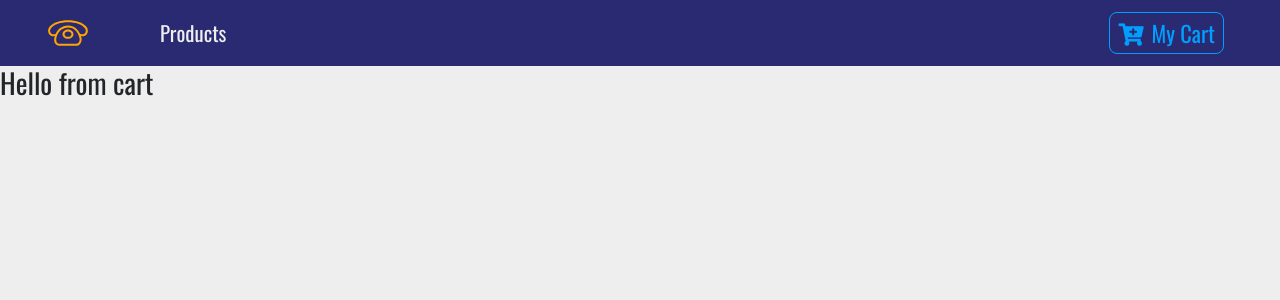
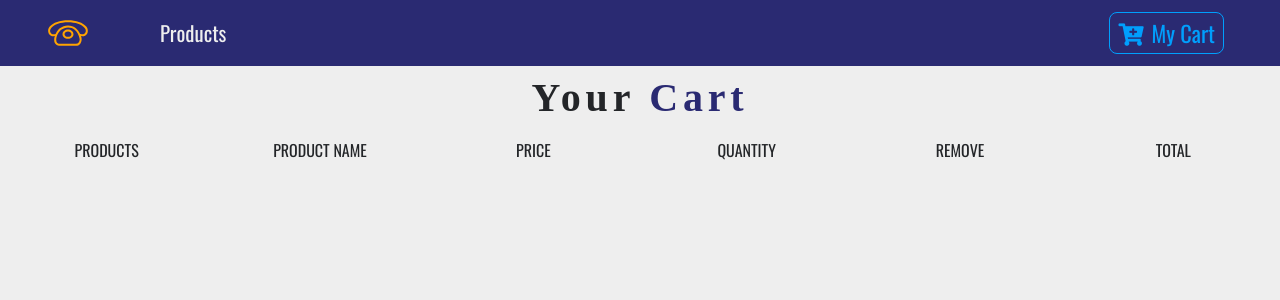
Before and after one commit to RXstoinkboy/fcc-react-store-training, a React (Create React App) app: page /cart in a window 1280 px wide. Shown: the top 300 px of the page. Built offline with nearby package versions, Linux system fonts and the light colour scheme.

Commit message:
started working on cart

```diff
--- a/src/App.js
+++ b/src/App.js
@@ -5,7 +5,7 @@ import Navbar from './components/Navbar';
 import ProductList from './components/ProductList';
 import Defaults from './components/Defaults';
 import Details from './components/Details';
-import Cart from './components/Cart';
+import Cart from './components/Cart/';
 import Modal from './components/Modal'
 
 
--- a/src/Context.js
+++ b/src/Context.js
@@ -18,11 +18,35 @@ class Context extends Component {
             // probably could also use _lodash for that
             products: [],
             detailProduct: detailProduct,
-            cart: [],
+            cart: storeProducts, // normalnie []
             modalProduct: detailProduct,
             modalOpen: false,
+            cartSubTotal: 0,
+            cartTax: 0,
+            cartTotal: 0,
         }
     }
+
+    // cart methods
+    increment =id=>{
+        console.log(`this is incremenent`)
+    }
+
+    decrement =id=>{
+        console.log(`this is decremenent`)
+    }
+
+    removeItem =id=>{
+        console.log(`item removed`)
+    }
+
+    clearCart =id=>{
+        console.log(`cart was cleared`)
+    }
+
+    // cart methods end
+
+    // modal methods
     openModal = id => {
         const product = this.getItem(id);
         this.setState(()=>{
@@ -40,6 +64,7 @@ class Context extends Component {
             }
         })
     }
+    // modal methods end
 
     // clone products to be used in state
 
@@ -106,6 +131,10 @@ class Context extends Component {
                     addToCart: this.addToCart,
                     openModal: this.openModal,
                     closeModal: this.closeModal,
+                    increment: this.increment,
+                    decrement: this.decrement,
+                    removeItem: this.removeItem,
+                    clearCart: this.clearCart
                 }}>
                     {this.props.children}
                 </Provider>
--- a/src/components/Cart.js
+++ /dev/null
@@ -1,13 +0,0 @@
-import React, { Component } from 'react';
-
-class Cart extends Component {
-    render() {
-        return (
-            <div>
-                <h3>Hello from cart</h3>
-            </div>
-        );
-    }
-}
-
-export default Cart;
--- /dev/null
+++ b/src/components/Cart/Cart.js
@@ -0,0 +1,31 @@
+import React, { Component } from 'react';
+import Title from '../Title';
+import CartColumns from './CartColumns';
+import EmptyCart from './EmptyCart';
+import { Consumer } from '../../Context';
+
+class Cart extends Component {
+    render() {
+        return (
+            <section>
+                <Consumer>
+                    {context =>{
+                        const {cart} = context;
+                        if(cart.length > 0){
+                            return (
+                                <React.Fragment>
+                                    <Title name='your' title='cart' />
+                                    <CartColumns />
+                                </React.Fragment>
+                            )
+                        } else {
+                            return <EmptyCart />
+                        }
+                    }}
+                </Consumer>
+            </section>
+        );
+    }
+}
+
+export default Cart;
--- /dev/null
+++ b/src/components/Cart/CartColumns.js
@@ -0,0 +1,30 @@
+import React from 'react';
+
+const CartColumns = () => {
+    return (
+        <div className='container-fluid text-center d-none d-lg-block'>
+            <div className="row">
+                <div className="col-10 mx-auto col-lg-2">
+                    <p className="text-uppercase">products</p>
+                </div>
+                <div className="col-10 mx-auto col-lg-2">
+                    <p className="text-uppercase">product name</p>
+                </div>
+                <div className="col-10 mx-auto col-lg-2">
+                    <p className="text-uppercase">price</p>
+                </div>
+                <div className="col-10 mx-auto col-lg-2">
+                    <p className="text-uppercase">quantity</p>
+                </div>
+                <div className="col-10 mx-auto col-lg-2">
+                    <p className="text-uppercase">remove</p>
+                </div>
+                <div className="col-10 mx-auto col-lg-2">
+                    <p className="text-uppercase">total</p>
+                </div>
+            </div>
+        </div>
+    );
+};
+
+export default CartColumns;
--- /dev/null
+++ b/src/components/Cart/EmptyCart.js
@@ -0,0 +1,15 @@
+import React from 'react';
+
+const EmptyCart = () => {
+    return (
+        <div className="container mt-5">
+            <div className="row">
+                <div className="col-10 mx-auto text-center text-title">
+                    <h1>your cart is currently empty</h1>
+                </div>
+            </div>
+        </div>
+    );
+};
+
+export default EmptyCart;
--- /dev/null
+++ b/src/components/Cart/package.json
@@ -0,0 +1,3 @@
+{
+    "main": "Cart.js"
+}
```
